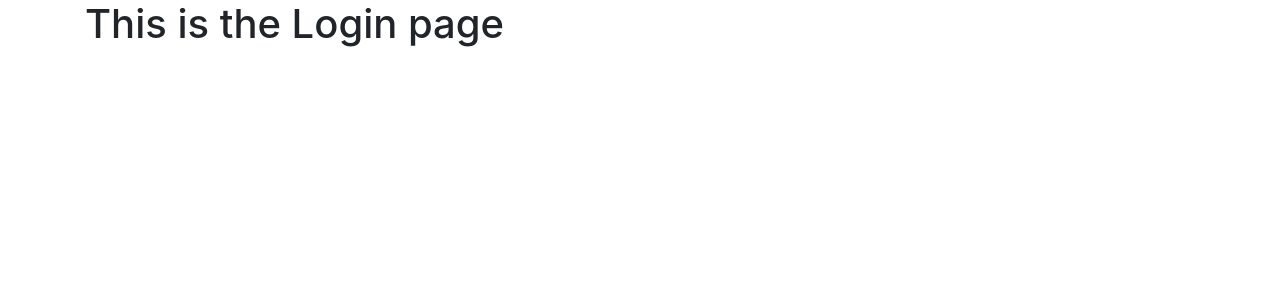
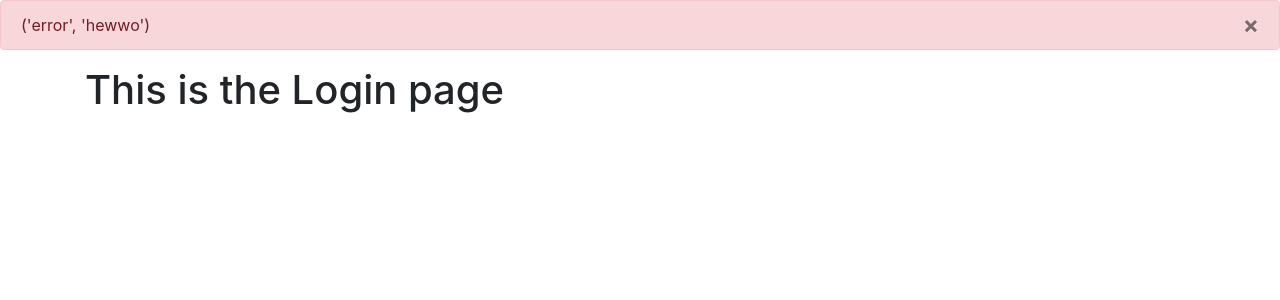
Before and after one commit to tymek-gryszkalis/studlist, a Flask app: page /login in a window 1280 px wide. Shown: the part 56-356 px from the top of the page. Run offline with Flask 3, Linux system fonts and the light colour scheme; some libraries are stand-ins or nearby versions.

Commit message:
Alert handled

```diff
--- a/website/templates/base.html
+++ b/website/templates/base.html
@@ -34,6 +34,19 @@
       </div>
     </nav>
 
+    {% with messages = get_flashed_messages(with_categories=true) %}
+    {% if messages %}
+      {% for message in messages %}
+      <div class="alert alert-danger alert-dismissable fade show" role="alert">
+        {{message}}
+        <button type="button" class="close" data-dismiss="alert">
+          <span aria-hidden="true">&times;</span>
+        </button>
+      </div>
+      {% endfor %}
+    {% endif %}
+    {% endwith %}
+
     <div class="container">
     {% block content %}
     {% endblock %}
```
